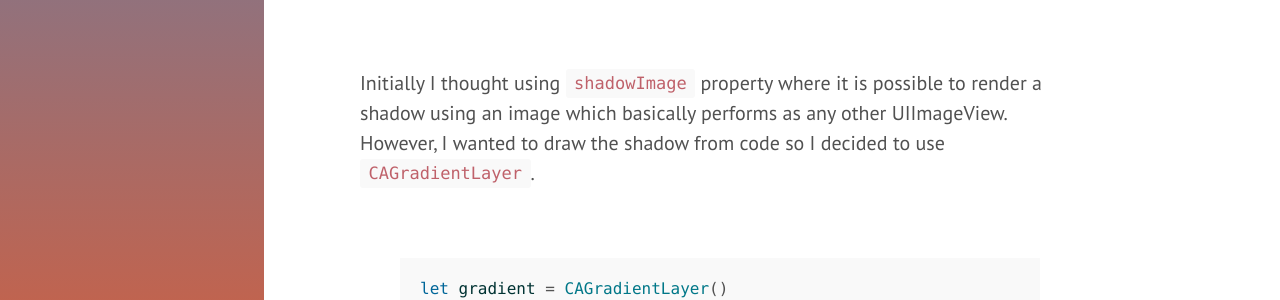
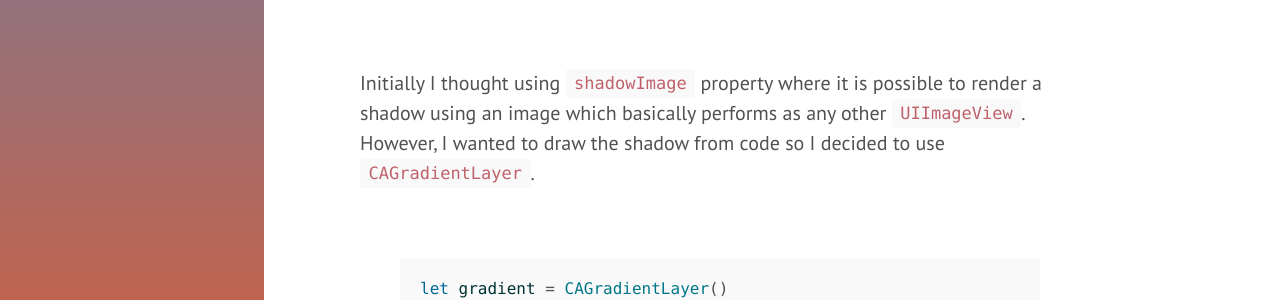
Before and after one commit to ricardopereira/blog, a Jekyll site: the page built from _posts/2015-09-07-EN-uitableview-with-cagradientlayer.md, in a window 1280 px wide and 900 px high, scrolled down 500 px. Shown: the part 190-490 px from the top of the window. Built offline with Jekyll 4.4.1, drawn with Linux system fonts in a browser that asks for light colours; nearby versions of some CDN libraries; Markdown is read by kramdown in place of the engine named in the settings; comment, search, counter and statistics services are not loaded.

```diff
--- a/_posts/2015-09-07-EN-uitableview-with-cagradientlayer.md
+++ b/_posts/2015-09-07-EN-uitableview-with-cagradientlayer.md
@@ -17,7 +17,7 @@
 
 <br/>
 
-Initially I thought using `shadowImage` property where it is possible to render a shadow using an image which basically performs as any other UIImageView. However, I wanted to draw the shadow from code so I decided to use `CAGradientLayer`.
+Initially I thought using `shadowImage` property where it is possible to render a shadow using an image which basically performs as any other `UIImageView`. However, I wanted to draw the shadow from code so I decided to use `CAGradientLayer`.
 
 <br/>
 
@@ -42,10 +42,10 @@
 
 Shadow from code could lead to performance issues where it is very easy to lose the 60 fps scroll on a table view if you set any shadow on a cell. You can draw a shadow based on path using the `shadowPath` property. The performance is way better than standard shadow drawing but it has a flaw - it does not resize. This can be easily achieved by subclassing the view and updating the shadow path with the `layoutSubviews` method. Last but not least, you can rasterize the shadow drawing with `shouldRasterize` property and setting the `rasterizationScale`.
 
-The result:
+**The result:**
 
 <p align="center">
-  <img src="/public/img/2015/uitableview-with-cagradientlayer/gradientlayer-mask.gif" alt="Result example"/>
+  <img src="/public/img/2015/uitableview-with-cagradientlayer/gradientlayer-mask.gif" alt="Result"/>
 </p>
 
 <br/>
```
Also changed, not shown: _posts/2015-09-09-EN-ios-keyboard-key-button.md (added, +47 -0 lines), public/img/2015/ios-keyboard-key-button/globe-button.png (added), public/img/2015/ios-keyboard-key-button/ios9-keyboard.png (added), public/img/2015/ios-keyboard-key-button/key-properties.png (added).
